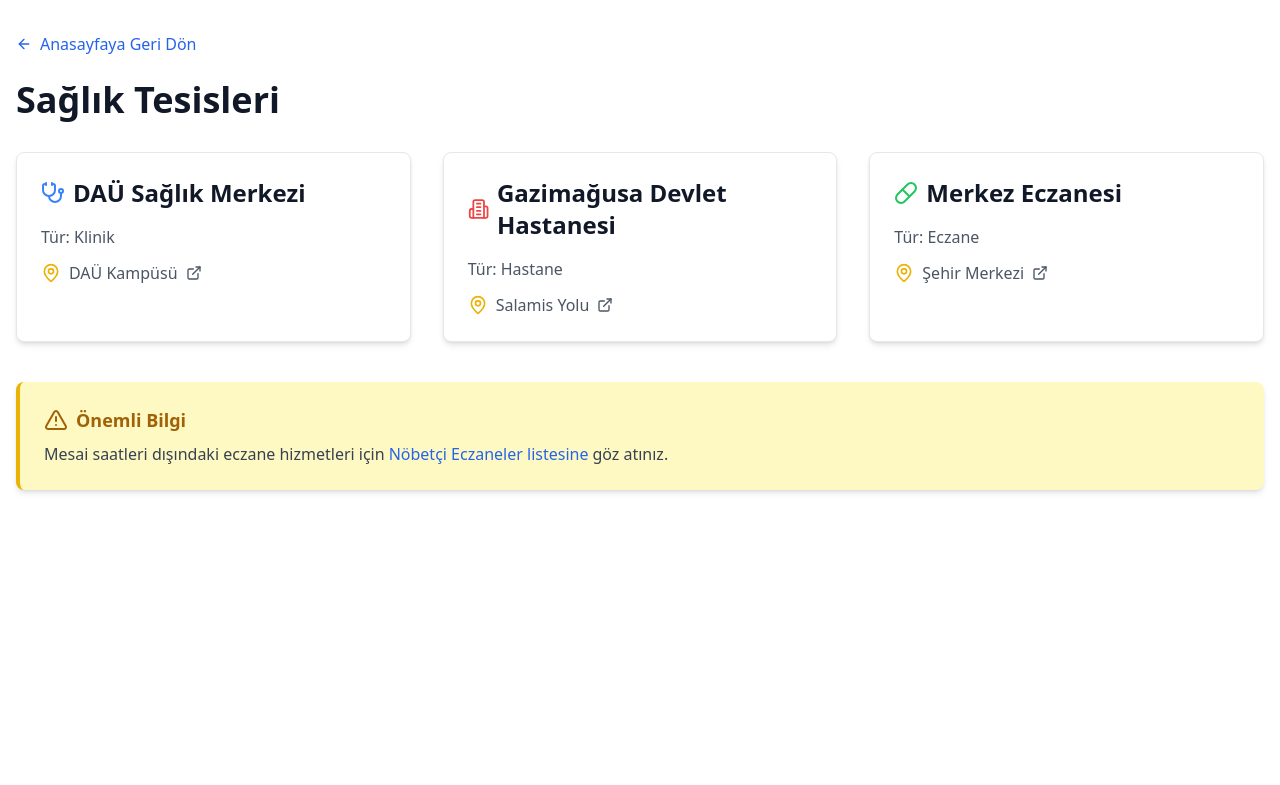
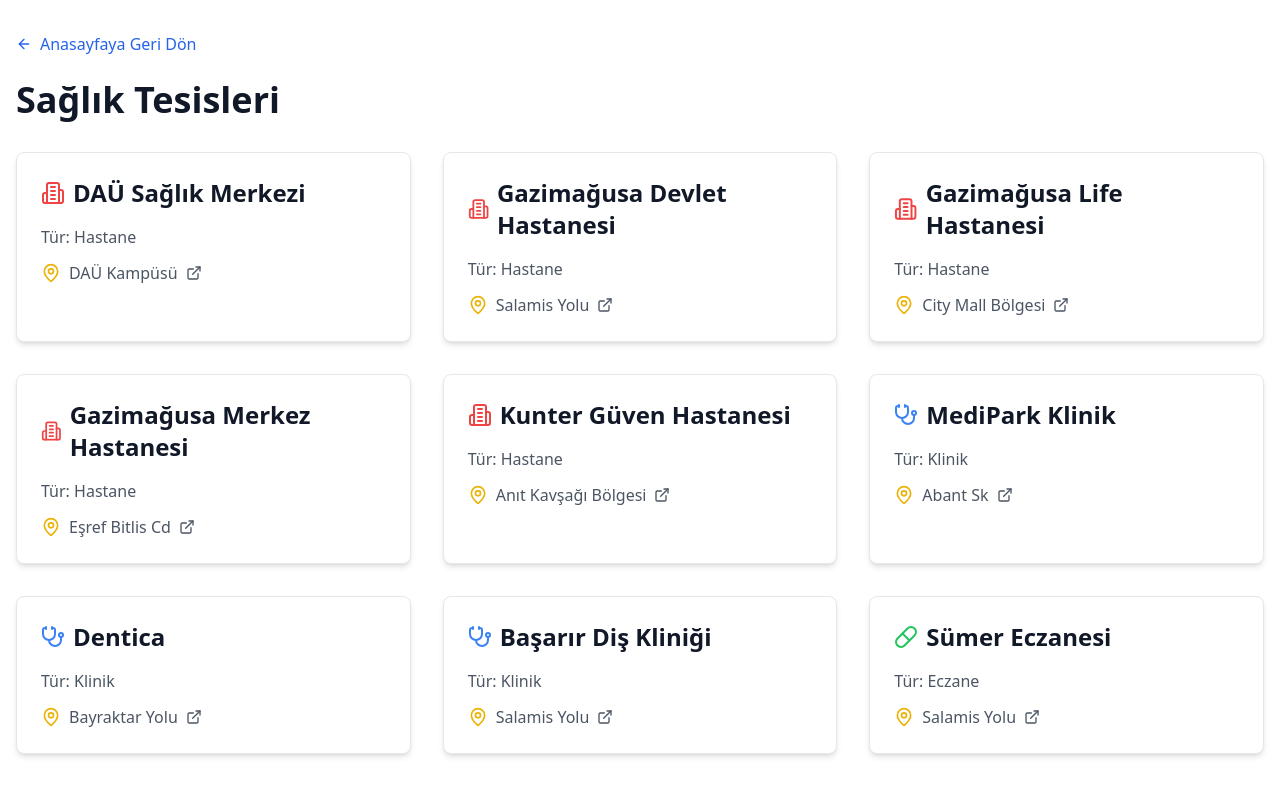
Before and after one commit to atasoya/emu-guide, a Next.js app: page /saglik in a window 1280 px wide. Shown: the top 785 px of the page. Built offline with nearby package versions, Linux system fonts and the light colour scheme.

Commit message:
Add health

```diff
--- a/src/app/health/page.tsx
+++ b/src/app/health/page.tsx
@@ -13,24 +13,81 @@ const healthFacilities: HealthFacility[] = [
   {
     id: 1,
     name: "EMU Health Center",
-    type: "Clinic",
+    type: "Hospital",
     location: "EMU Campus",
-    googleMapsUrl: "https://goo.gl/maps/example1"
+    googleMapsUrl: "https://maps.app.goo.gl/ywL1Sa8FqCijTizA7"
   },
   {
     id: 2,
     name: "Famagusta State Hospital",
     type: "Hospital",
     location: "Salamis Road",
-    googleMapsUrl: "https://goo.gl/maps/example2"
+    googleMapsUrl: "https://maps.app.goo.gl/Qxt2Nw3XXtaPLCeB7"
   },
   {
     id: 3,
-    name: "Central Pharmacy",
+    name: "Famagusta Life Hospital",
+    type: "Hospital",
+    location: "City Mall Area",
+    googleMapsUrl: "https://maps.app.goo.gl/Aj3Wp734JDZ5HgUp8"
+  },
+  {
+    id: 4,
+    name: "Famagusta Central Hospital",
+    type: "Hospital",
+    location: "Eşref Bitlis Cd",
+    googleMapsUrl: "https://maps.app.goo.gl/bUmqfzp99hQsJErb7"
+  },
+  {
+    id: 5,
+    name: "Kunter Trust Hospital",
+    type: "Hospital",
+    location: "Anıt Roundabout Area",
+    googleMapsUrl: "https://maps.app.goo.gl/WBELJHP3Py7Tm8p37"
+  },
+  {
+    id: 5,
+    name: "MediPark Clinic",
+    type: "Clinic",
+    location: "Abant Sk",
+    googleMapsUrl: "https://maps.app.goo.gl/x9iHAdrpXCzGYo249"
+  },
+  {
+    id: 6,
+    name: "Dentica",
+    type: "Clinic",
+    location: "Bayraktar Road",
+    googleMapsUrl: "https://maps.app.goo.gl/PKyLAsZrD3HymNz99"
+  },
+  {
+    id: 7,
+    name: "Başarır Dental Clinic",
+    type: "Clinic",
+    location: "Salamis Yolu",
+    googleMapsUrl: "https://maps.app.goo.gl/kzugT5qHwjWGcier8"
+  },
+  {
+    id: 8,
+    name: "Sümer Pharmacy",
     type: "Pharmacy",
-    location: "City Center",
-    googleMapsUrl: "https://goo.gl/maps/example3"
-  }
+    location: "Salamis Yolu",
+    googleMapsUrl: "https://maps.app.goo.gl/Z9AMdrA3vYHJFpig7"
+  },
+  {
+    id: 9,
+    name: "Nasim Pharmacy",
+    type: "Pharmacy",
+    location: "Salamis Yolu",
+    googleMapsUrl: "https://maps.app.goo.gl/dwHiEcMiVEtgcAF49"
+  },
+  {
+    id: 10,
+    name: "Hande Besmel Pharmacy",
+    type: "Pharmacy",
+    location: "Salamis Yolu",
+    googleMapsUrl: "https://maps.app.goo.gl/qJfUwkQSaDs9dgct9"
+  },
+
 ]
 
 export default function HealthPage() {
--- a/src/app/saglik/page.tsx
+++ b/src/app/saglik/page.tsx
@@ -13,23 +13,79 @@ const healthFacilities: HealthFacility[] = [
   {
     id: 1,
     name: "DAÜ Sağlık Merkezi",
-    type: "Klinik",
+    type: "Hastane",
     location: "DAÜ Kampüsü",
-    googleMapsUrl: "https://goo.gl/maps/example1"
+    googleMapsUrl: "https://maps.app.goo.gl/ywL1Sa8FqCijTizA7"
   },
   {
     id: 2,
     name: "Gazimağusa Devlet Hastanesi",
     type: "Hastane",
     location: "Salamis Yolu",
-    googleMapsUrl: "https://goo.gl/maps/example2"
+    googleMapsUrl: "https://maps.app.goo.gl/Qxt2Nw3XXtaPLCeB7"
   },
   {
     id: 3,
-    name: "Merkez Eczanesi",
+    name: "Gazimağusa Life Hastanesi",
+    type: "Hastane",
+    location: "City Mall Bölgesi",
+    googleMapsUrl: "https://maps.app.goo.gl/Aj3Wp734JDZ5HgUp8"
+  },
+  {
+    id: 4,
+    name: "Gazimağusa Merkez Hastanesi",
+    type: "Hastane",
+    location: "Eşref Bitlis Cd",
+    googleMapsUrl: "https://maps.app.goo.gl/bUmqfzp99hQsJErb7"
+  },
+  {
+    id: 5,
+    name: "Kunter Güven Hastanesi",
+    type: "Hastane",
+    location: "Anıt Kavşağı Bölgesi",
+    googleMapsUrl: "https://maps.app.goo.gl/WBELJHP3Py7Tm8p37"
+  },
+  {
+    id: 6,
+    name: "MediPark Klinik",
+    type: "Klinik",
+    location: "Abant Sk",
+    googleMapsUrl: "https://maps.app.goo.gl/x9iHAdrpXCzGYo249"
+  },
+  {
+    id: 7,
+    name: "Dentica",
+    type: "Klinik",
+    location: "Bayraktar Yolu",
+    googleMapsUrl: "https://maps.app.goo.gl/PKyLAsZrD3HymNz99"
+  },
+  {
+    id: 8,
+    name: "Başarır Diş Kliniği",
+    type: "Klinik",
+    location: "Salamis Yolu",
+    googleMapsUrl: "https://maps.app.goo.gl/kzugT5qHwjWGcier8"
+  },
+  {
+    id: 9,
+    name: "Sümer Eczanesi",
     type: "Eczane",
-    location: "Şehir Merkezi",
-    googleMapsUrl: "https://goo.gl/maps/example3"
+    location: "Salamis Yolu",
+    googleMapsUrl: "https://maps.app.goo.gl/Z9AMdrA3vYHJFpig7"
+  },
+  {
+    id: 10,
+    name: "Nasim Eczanesi",
+    type: "Eczane",
+    location: "Salamis Yolu",
+    googleMapsUrl: "https://maps.app.goo.gl/dwHiEcMiVEtgcAF49"
+  },
+  {
+    id: 11,
+    name: "Hande Besmel Eczanesi",
+    type: "Eczane",
+    location: "Salamis Yolu",
+    googleMapsUrl: "https://maps.app.goo.gl/qJfUwkQSaDs9dgct9"
   }
 ]
 
@@ -75,14 +131,11 @@ export default function HealthPage() {
           <AlertTriangle className="w-6 h-6 mr-2" />
           Önemli Bilgi
         </p>
-        <p className="mt-2 text-gray-700 flex space-x-1">
+        <p className="mt-2 text-gray-700">
           Mesai saatleri dışındaki eczane hizmetleri için
           <Link href="https://www.kteb.org/dp/?lang=tr" className="text-blue-600 hover:underline ml-1">
-            Nöbetçi Eczaneler listesine
+            buraya tıklayın.
           </Link>
-          <p>
-          göz atınız.
-          </p>
         </p>
       </div>
     </div>
```
